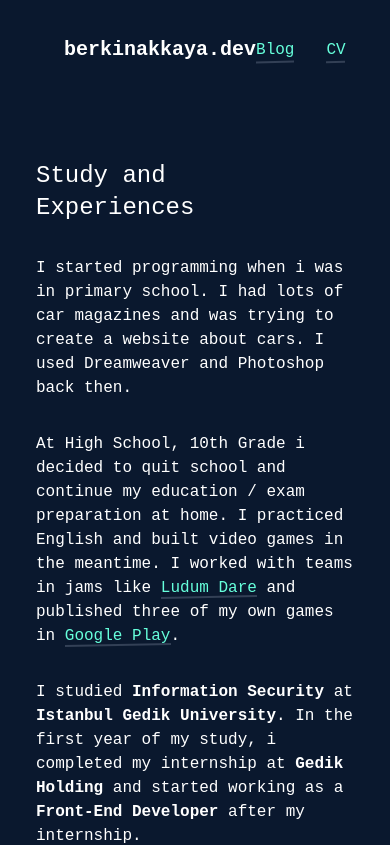
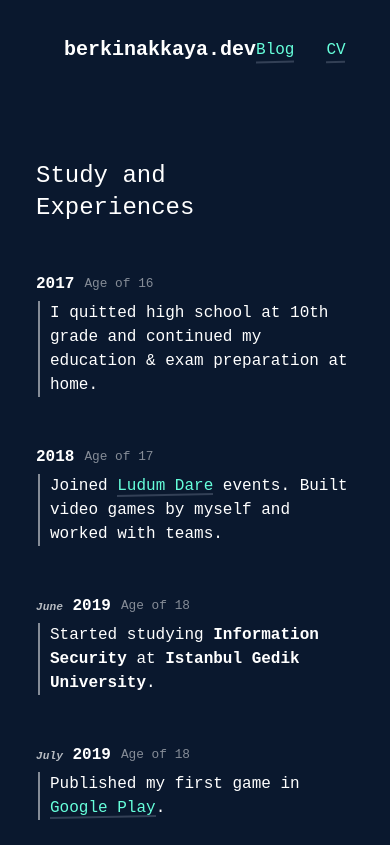
Before and after one commit to BerkinAKKAYA/berkinakkaya.com, a Nuxt app: page /experience in a window 390 px wide. Shown: the top 845 px of the page. Built offline with nearby package versions, Linux system fonts and the light colour scheme; a web font is replaced by a local one.

Commit message:
"experience" page

```diff
--- a/pages/experience.vue
+++ b/pages/experience.vue
@@ -1,18 +1,32 @@
 <template>
 	<NuxtLayout name="layout">
 		<div class="container">
-			<h1 class="text-2xl page-header">Study and Experiences</h1>
+			<h1 class="text-2xl page-header reveal">Study and Experiences</h1>
 
-			<p class="mt-8">
-				I started programming when i was in primary school. I had lots of car
-				magazines and was trying to create a website about cars. I used
-				Dreamweaver and Photoshop back then.
+			<div class="mt-12 timeline-element reveal" style="animation-delay: 0.4s">
+				<div class="year">
+					<b>2017</b>
+					<small class="opacity-50">Age of 16</small>
+				</div>
+
+				<div class="seperator"></div>
+
+				<p>
+					I quitted high school at 10th grade and continued my education & exam
+					preparation at home.
 				</p>
+			</div>
 
-			<p class="mt-8">
-				At High School, 10th Grade i decided to quit school and continue my
-				education / exam preparation at home. I practiced English and built
-				video games in the meantime. I worked with teams in jams like
+			<div class="mt-12 timeline-element reveal" style="animation-delay: 0.7s">
+				<div class="year">
+					<b>2018</b>
+					<small class="opacity-50">Age of 17</small>
+				</div>
+
+				<div class="seperator"></div>
+
+				<p>
+					Joined
 					<a
 						class="link"
 						href="https://ldjam.com/users/berkin/games"
@@ -20,7 +34,34 @@
 					>
 						Ludum Dare</a
 					>
-				and published three of my own games in
+					events. Built video games by myself and worked with teams.
+				</p>
+			</div>
+
+			<div class="mt-12 timeline-element reveal" style="animation-delay: 1s">
+				<div class="year">
+					<b><small>June</small> 2019</b>
+					<small class="opacity-50">Age of 18</small>
+				</div>
+
+				<div class="seperator"></div>
+
+				<p>
+					Started studying <b>Information Security</b> at
+					<b>Istanbul Gedik University</b>.
+				</p>
+			</div>
+
+			<div class="mt-12 timeline-element reveal" style="animation-delay: 1.2s">
+				<div class="year">
+					<b><small>July</small> 2019</b>
+					<small class="opacity-50">Age of 18</small>
+				</div>
+
+				<div class="seperator"></div>
+
+				<p>
+					Published my first game in
 					<a
 						class="link"
 						href="https://play.google.com/store/apps/developer?id=Berkin+Akkaya"
@@ -29,13 +70,96 @@
 						Google Play</a
 					>.
 				</p>
+			</div>
 
-			<p class="mt-8">
-				I studied <b>Information Security</b> at
-				<b>Istanbul Gedik University</b>. In the first year of my study, i
-				completed my internship at <b>Gedik Holding</b> and started working as a
-				<b>Front-End Developer</b> after my internship.
+			<div class="mt-12 timeline-element reveal" style="animation-delay: 1.4s">
+				<div class="year">
+					<b><small>August</small> 2019</b>
+					<small class="opacity-50">Age of 18</small>
+				</div>
+
+				<div class="seperator"></div>
+
+				<p>Completed my internship at <b>Gedik Holding</b>.</p>
+			</div>
+
+			<div class="mt-12 timeline-element reveal" style="animation-delay: 1.55s">
+				<div class="year">
+					<b><small>April</small> 2020</b>
+					<small class="opacity-50">Age of 19</small>
+				</div>
+
+				<div class="seperator"></div>
+
+				<p>
+					After my internship, i started working at Gedik Holding as a Front-End
+					Developer.
 				</p>
+			</div>
 		</div>
 	</NuxtLayout>
 </template>
+
+<style lang="scss">
+.timeline-element {
+	display: flex;
+	gap: 10px;
+	align-items: center;
+	margin-left: -40px;
+
+	.year {
+		min-width: 92px;
+		display: flex;
+		flex-direction: column;
+		justify-content: center;
+		align-items: flex-end;
+		white-space: nowrap;
+
+		b small {
+			opacity: 0.7;
+			font-size: 0.7em;
+			font-style: italic;
+		}
+	}
+
+	.seperator {
+		min-width: 2px;
+		height: 52px;
+		background: white;
+	}
+
+	@media (max-width: 720px) {
+		flex-direction: column;
+		align-items: flex-start;
+		gap: 5px;
+		margin-left: 0;
+
+		.year {
+			flex-direction: row;
+			justify-content: flex-start;
+			align-items: center;
+			gap: 10px;
+		}
+
+		.seperator {
+			display: none;
+		}
+
+		p {
+			position: relative;
+			margin-left: 14px;
+
+			&::before {
+				content: "";
+				position: absolute;
+				top: 0;
+				bottom: 0;
+				left: -12px;
+				width: 2px;
+				background: white;
+				opacity: 0.5;
+			}
+		}
+	}
+}
+</style>
```
Lines whose indentation alone changed are shown as unchanged.
